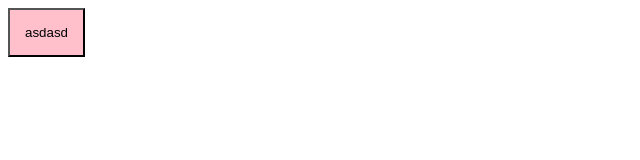
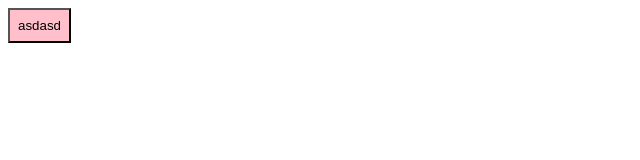
Before and after one commit to mar109us/ingredients, a website built with Vite: page index.html in a window 1280 px wide. Shown: the whole page, without its empty margins (0-640 px from the left). Built offline with nearby package versions, Linux system fonts and the light colour scheme.

Commit message:
changed style

```diff
--- a/src/style.css
+++ b/src/style.css
@@ -1,4 +1,4 @@
 .fancybtn{
   background-color: pink;
-  padding: 15px;
+  padding: 8px;
 }
```
